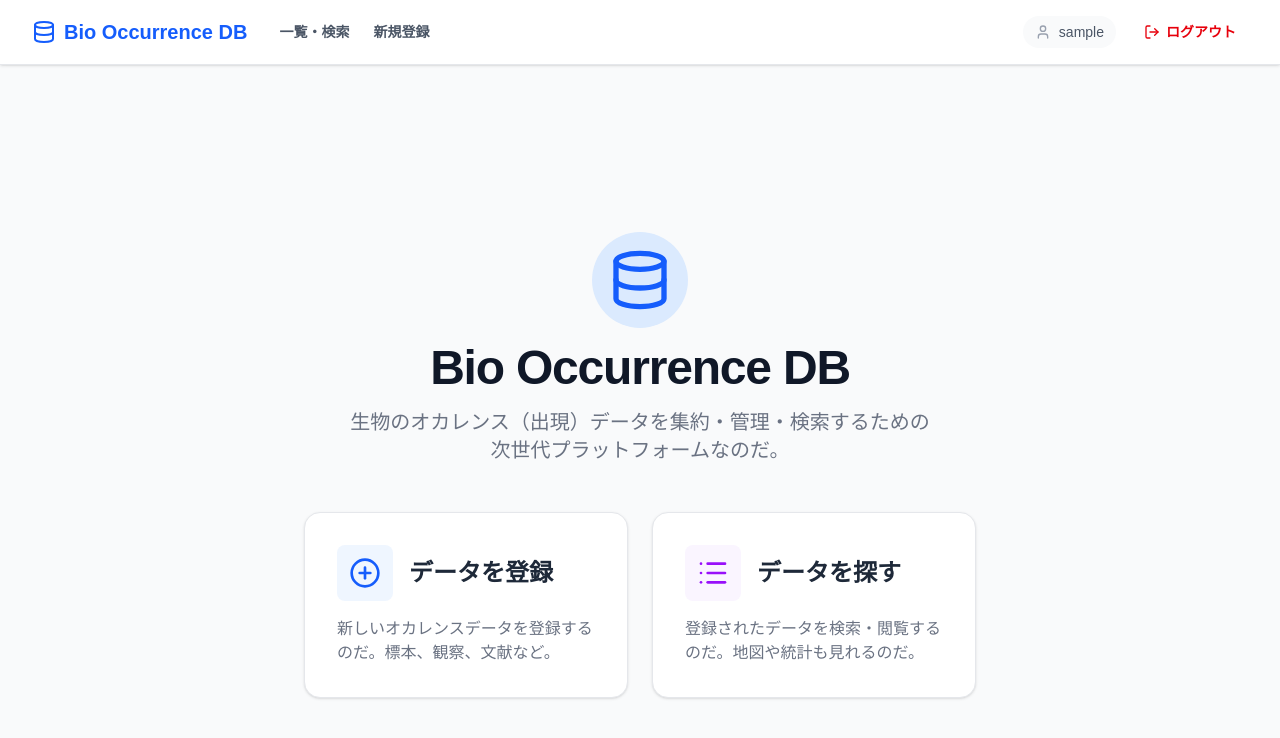
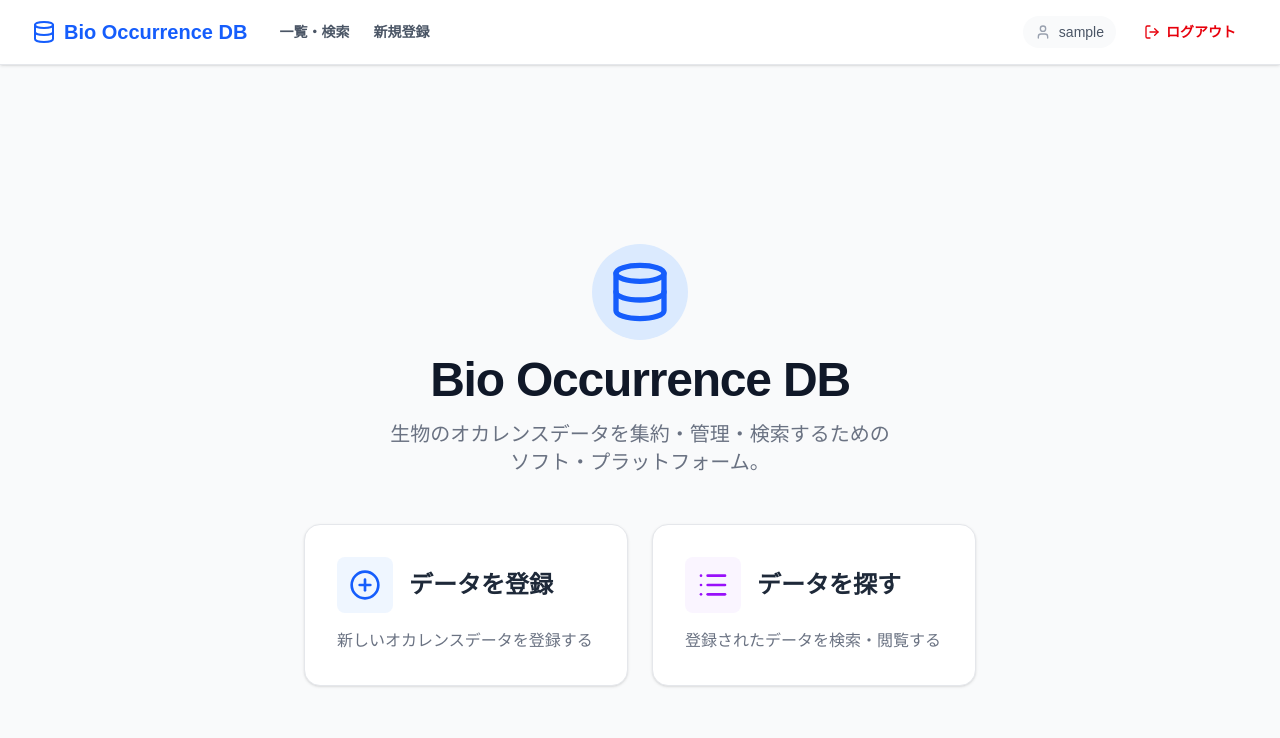
Before and after one commit to saku-730/bio-occurrence, a Next.js app in the folder frontend/: page / in a window 1280 px wide. Shown: the top 738 px of the page. Built offline with nearby package versions, Linux system fonts and the light colour scheme; sample sign-in values are in the browser's storage.

Commit message:
dwc create:

```diff
--- a/frontend/src/app/page.tsx
+++ b/frontend/src/app/page.tsx
@@ -15,8 +15,8 @@ export default function Home() {
             Bio Occurrence DB
           </h1>
           <p className="text-xl text-gray-500 max-w-2xl mx-auto">
-            生物のオカレンス（出現）データを集約・管理・検索するための<br className="hidden sm:inline" />
-            次世代プラットフォームなのだ。
+            生物のオカレンスデータを集約・管理・検索するための<br className="hidden sm:inline" />
+            ソフト・プラットフォーム。
           </p>
         </div>
 
@@ -34,7 +34,7 @@ export default function Home() {
               <h2 className="text-2xl font-bold text-gray-800">データを登録</h2>
             </div>
             <p className="text-gray-500">
-              新しいオカレンスデータを登録するのだ。標本、観察、文献など。
+              新しいオカレンスデータを登録する
             </p>
           </Link>
 
@@ -50,7 +50,7 @@ export default function Home() {
               <h2 className="text-2xl font-bold text-gray-800">データを探す</h2>
             </div>
             <p className="text-gray-500">
-              登録されたデータを検索・閲覧するのだ。地図や統計も見れるのだ。
+              登録されたデータを検索・閲覧する
             </p>
           </Link>
         </div>
--- a/frontend/src/components/OccurrenceForm.tsx
+++ b/frontend/src/components/OccurrenceForm.tsx
@@ -198,7 +198,7 @@ export default function OccurrenceForm({ id, initialData }: Props) {
         </label>
       </div>
       <p className="text-xs text-gray-500 mb-4 pl-1">
-        ※ チェックを外すと、あなた以外には表示されなくなるのだ（プライベートモード）。
+        ※ チェックを外すと、自分以外には表示されなくなる（プライベートモード）。
       </p>
 
       {/* 送信ボタン */}
@@ -221,7 +221,7 @@ export default function OccurrenceForm({ id, initialData }: Props) {
       )}
       {status === "error" && (
          <div className="p-3 bg-red-100 text-red-700 rounded text-center">
-           ❌ 送信エラーなのだ。ログイン切れかも？
+           ❌ 送信エラー。ログイン切れかも？ログアウトして再ログインを試してください
          </div>
        )}
     </form>
--- a/frontend/src/components/OntologySearch.tsx
+++ b/frontend/src/components/OntologySearch.tsx
@@ -1,8 +1,8 @@
 "use client";
 
 import { useState } from "react";
-import { meiliClient, INDEX_ONTOLOGY } from "@/lib/meilisearch";
 import { Search, Loader2, Plus, ArrowRight } from "lucide-react";
+import { meiliClient, INDEX_ONTOLOGY, INDEX_DWC } from "@/lib/meilisearch";
 
 // 検索結果の型
 export type SearchResult = {
@@ -38,18 +38,19 @@ export default function OntologySearch({ onAdd }: Props) {
 
   const [loading, setLoading] = useState(false);
 
-  // 検索実行 (汎用)
-  const search = async (text: string, setResults: (res: SearchResult[]) => void, filter?: string) => {
+  const search = async (
+    indexName: string, // ★引数追加
+    text: string,
+    setResults: (res: SearchResult[]) => void
+  ) => {
     if (!text) {
       setResults([]);
       return;
     }
     setLoading(true);
     try {
-      // Meilisearchで検索
-      // filterを使って、述語には RO(関係性) を、値には PATO/ENVO/NCBI を優先的に出すと親切だけど、
-      // 今回はシンプルに全検索するのだ。
-      const res = await meiliClient.index(INDEX_ONTOLOGY).search(text, { limit: 10, filter });
+      // 指定されたインデックスで検索！
+      const res = await meiliClient.index(indexName).search(text, { limit: 10 });
       setResults(res.hits as SearchResult[]);
     } catch (error) {
       console.error(error);
@@ -63,14 +64,14 @@ export default function OntologySearch({ onAdd }: Props) {
     setPredQuery(val);
     setPredID(""); // 入力を変えたらIDはリセット（独自入力状態）
     // RO (Relation Ontology) に絞って検索すると精度が良い
-    search(val, setPredResults);
+    search(INDEX_DWC, val, setPredResults);
   };
 
   // 値の入力ハンドラ
   const handleValChange = (val: string) => {
     setValQuery(val);
     setValID(""); // 入力を変えたらIDはリセット
-    search(val, setValResults);
+    search(INDEX_ONTOLOGY, val, setValResults);
   };
 
   // 候補選択ハンドラ
@@ -173,7 +174,7 @@ export default function OntologySearch({ onAdd }: Props) {
       </div>
 
       <div className="text-xs text-gray-400">
-        ※ 候補にない言葉もそのまま登録できるのだ（独自タグになる）。
+        ※ 値は候補にない言葉もそのまま登録できる（独自タグになる）。
       </div>
     </div>
   );
--- a/frontend/src/lib/meilisearch.ts
+++ b/frontend/src/lib/meilisearch.ts
@@ -10,3 +10,4 @@ export const meiliClient = new MeiliSearch({
 
 export const INDEX_ONTOLOGY = 'ontology';
 export const INDEX_CLASSIFICATION = 'classification';
+export const INDEX_DWC = 'dwc';
```
